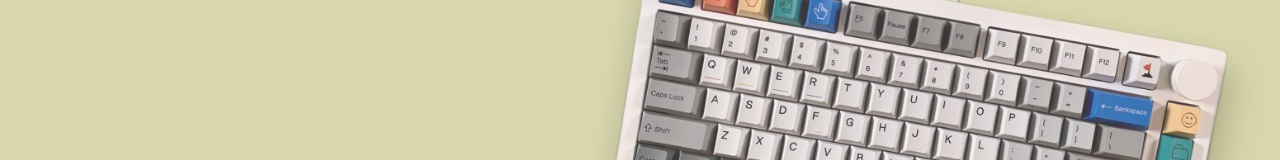
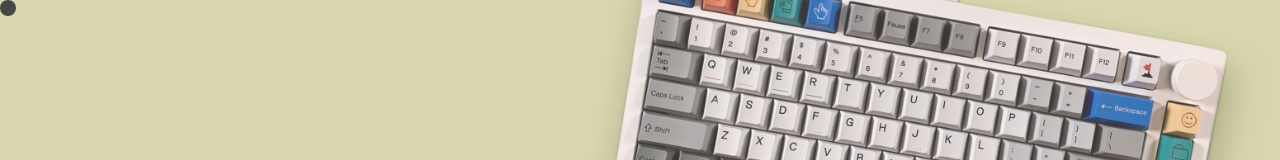
Before and after one commit to Ki-fi/portfolio, a React (Vite) app: page / in a window 1280 px wide. Shown: the top 160 px of the page. Built offline with nearby package versions, Linux system fonts and the light colour scheme; a web font is replaced by a local one.

Commit message:
Animated cursor

```diff
--- a/src/components/button/Button.jsx
+++ b/src/components/button/Button.jsx
@@ -3,7 +3,7 @@ import gsap from 'gsap';
 import { useGSAP } from '@gsap/react';
 import {useRef} from "react";
 
-function Button({ type, variant, onClick, buttonText, form}) {
+function Button({ type, variant, onClick, buttonText, form, setCursorType}) {
 
     const buttonRef = useRef(null);
 
@@ -37,7 +37,10 @@ function Button({ type, variant, onClick, buttonText, form}) {
             onTouchStart={handleMouseDown}
             onMouseUp={handleMouseUp}
             onTouchEnd={handleMouseUp}
-            onMouseLeave={handleMouseUp}
+            onMouseEnter={() => setCursorType("hidden")}
+            onMouseLeave={() => {
+                handleMouseUp();
+                setCursorType("dot")}}
             form={form}
         >
             {buttonText}
--- /dev/null
+++ b/src/components/cursor/Cursor.css
@@ -0,0 +1,23 @@
+
+.cursor {
+    position: absolute;
+    top: 0;
+    left: 0;
+    pointer-events: none;
+    z-index: 100;
+}
+
+.cursor-dot {
+    height: 16px;
+    width: 16px;
+    border-radius: 8px;
+    background: var(--Text-dark);
+}
+
+.cursor-image {
+    width: 200px;
+    height: 200px;
+    border-radius: 50%;
+    box-shadow: -3px 18px 27px -16px rgba(0,0,0,0.75);
+    transform: translate(-10px, -85%);
+}
--- /dev/null
+++ b/src/components/cursor/Cursor.jsx
@@ -0,0 +1,42 @@
+import './Cursor.css';
+import {useEffect, useRef} from "react";
+import gsap from 'gsap';
+import {useGSAP} from "@gsap/react";
+
+function Cursor({ variant }) {
+
+    gsap.registerPlugin(useGSAP);
+
+    const cursorRef = useRef(null);
+    useEffect(() => {
+
+        const handleMouseMove = (event) => {
+            const { clientX, clientY } = event;
+            gsap.to(cursorRef.current, {
+                x: clientX +16,
+                y: clientY -24,
+                duration: 1,
+                ease: "power4.out"
+            });
+        };
+
+        window.addEventListener("mousemove", handleMouseMove);
+        return () => {
+            window.removeEventListener("mousemove", handleMouseMove);
+        }
+    }, []);
+
+
+    return (
+        <div
+            ref={cursorRef}
+            className={"cursor"}
+        >
+            {variant === "dot" && <div className="cursor-dot" />}
+            {variant === "image" && <img className="cursor-image" src="/src/assets/portrait.png" alt="cursor" />}
+        </div>
+    )
+
+}
+
+export default Cursor;
--- a/src/pages/home/Home.css
+++ b/src/pages/home/Home.css
@@ -22,6 +22,7 @@
     flex-direction: column;
     align-items: center;
     gap: 24px;
+    cursor: default;
 }
 
 .greeting {
--- a/src/pages/home/Home.jsx
+++ b/src/pages/home/Home.jsx
@@ -4,7 +4,8 @@ import {useNavigate} from "react-router-dom";
 import gsap from 'gsap';
 import {useGSAP} from "@gsap/react";
 import SplitText from "gsap/SplitText"
-import {useRef} from "react";
+import {useRef, useState} from "react";
+import Cursor from "../../components/cursor/Cursor.jsx";
 
 function Home () {
 
@@ -12,6 +13,7 @@ function Home () {
     const textRef1 = useRef(null);
     const textRef2 = useRef(null);
     const buttonRef = useRef(null);
+    const [cursorType, setCursorType] = useState("dot");
 
     gsap.registerPlugin(SplitText);
 
@@ -51,11 +53,15 @@ function Home () {
 
     return (
         <>
+        <Cursor variant={cursorType}/>
         <div className="homepage">
             <main className="home-container">
             <div className="greeting-container">
                 <span ref={textRef1} className="headline greeting">Hello</span>
-                <span ref={textRef2} className="headline">I'm Kiki</span>
+                <span ref={textRef2}
+                      className="headline"
+                      onMouseEnter={()=> setCursorType("image")}
+                      onMouseLeave={()=> setCursorType("dot")}>I'm Kiki</span>
             </div>
             <div ref={buttonRef} className="button-container">
                 <Button
@@ -63,12 +69,14 @@ function Home () {
                     variant="primary"
                     onClick={() => {navigate("/projects")}}
                     buttonText="projects"
+                    setCursorType={setCursorType}
                 />
                 <Button
                     type="button"
                     variant="secondary"
                     onClick={() => {navigate("/contact")}}
                     buttonText="contact"
+                    setCursorType={setCursorType}
                 />
             </div>
             </main>
```
Also changed, not shown: src/assets/HELLO.svg (deleted), src/assets/I’M KIKI.svg (deleted).
